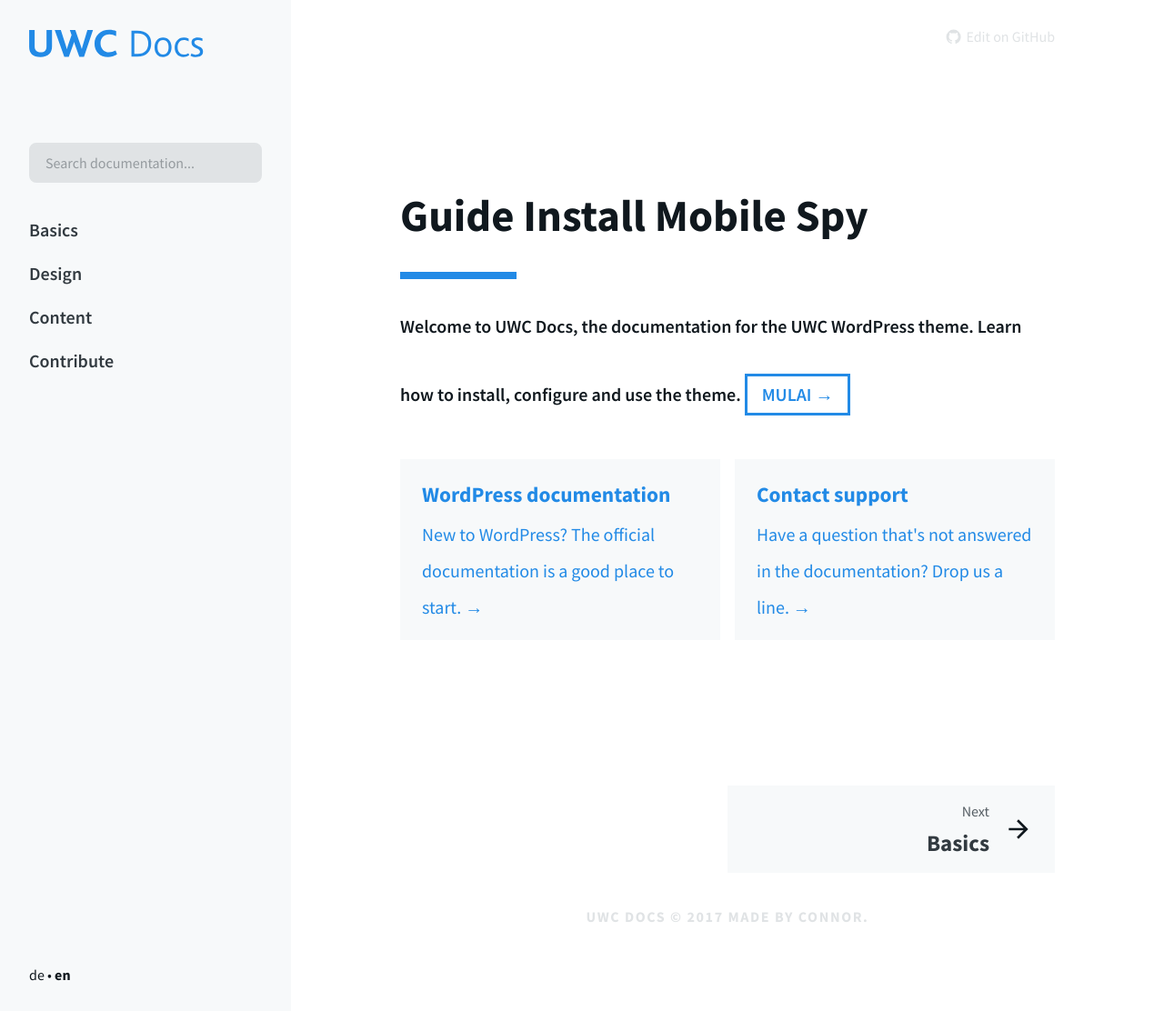
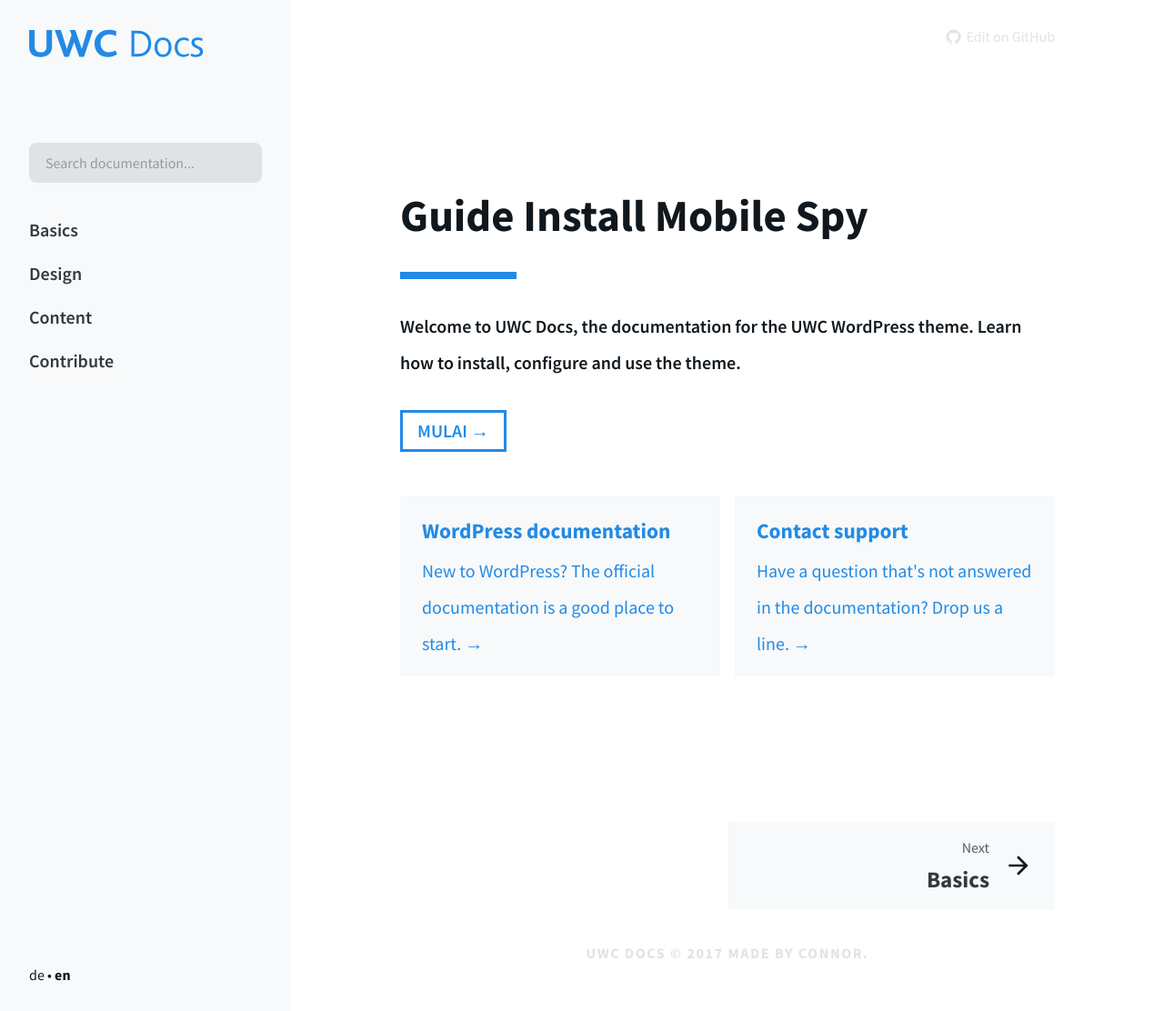
Before and after one commit to sadapwebid/guide-install, a Jekyll site: the page built from index.html, in a window 1280 px wide and 1112 px high. Shown: the whole window at 91% size. Built offline with Jekyll 4.4.1, drawn with Linux system fonts in a browser that asks for light colours.

Commit message:
Update from Forestry.io - index.html

```diff
--- a/index.html
+++ b/index.html
@@ -6,7 +6,7 @@
 ---
 Welcome to UWC Docs, the documentation for the UWC WordPress theme. Learn how to install, configure and use the theme.
 
-<a class="button" href="/basics/">MULAI →</a>
+<br><a class="button" href="/basics/">MULAI →</a>
 
 <div class="links-wrapper">
   <a class="links-left" href="https://codex.wordpress.org/" target="_blank" rel="noopener noreferrer">
```
